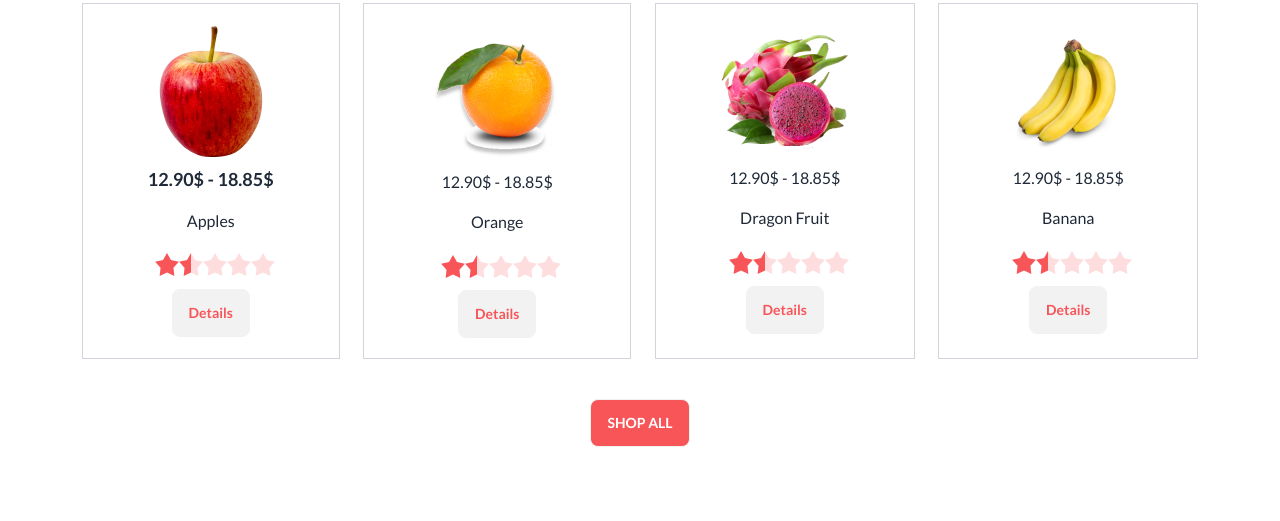
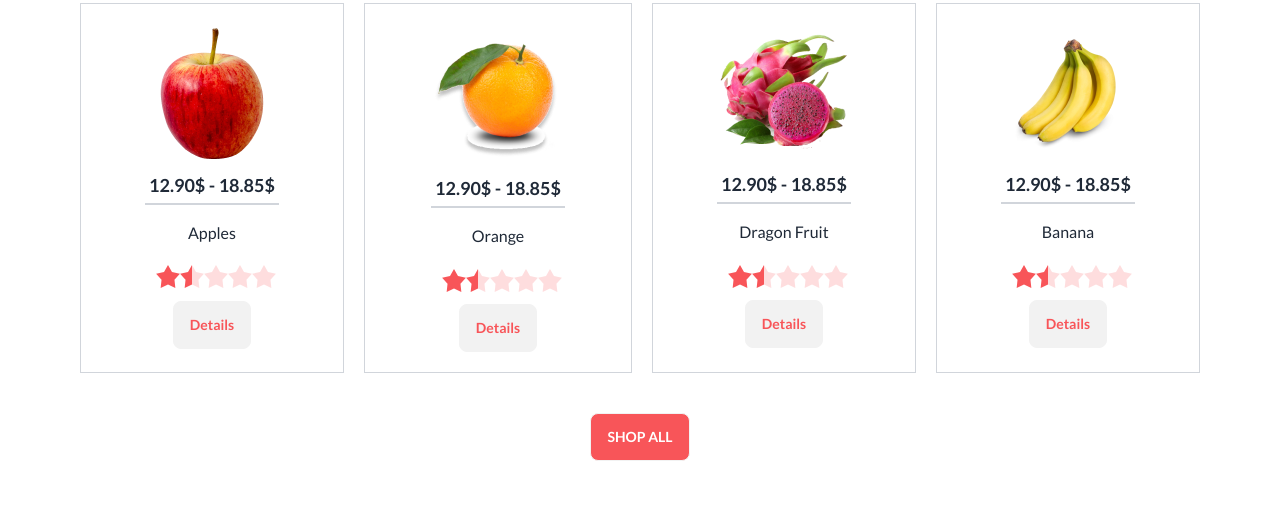
Before and after one commit to salehinRifat/Fruit-burst, a plain HTML site: page index.html in a window 1280 px wide. Shown: the part 1247-1768 px from the top of the page. Drawn offline with nearby package versions, Linux system fonts and the light colour scheme.

Commit message:
Details section updated

```diff
--- a/index.html
+++ b/index.html
@@ -228,7 +228,7 @@
                 <!-- modal 1 -->
                 <div class="border border-gray-300 flex flex-col justify-center items-center px-16 py-5">
                     <img src="images/fruit6.png" alt="">
-                    <h2 class="text-center text-lg font-bold my-2">12.90$ - 18.85$</h2>
+                    <h2 class="text-center text-lg font-bold my-2 border-b-2 border-gray-300 p-1">12.90$ - 18.85$</h2>
                     <p class="my-2">Apples</p>
                     <div class="rating rating-md rating-half my-3">
                         <input type="radio" name="rating-1" class="rating-hidden" />
@@ -290,7 +290,7 @@
 
                 <div class="border border-gray-300 flex flex-col justify-center items-center  px-16 py-5">
                     <img src="images/fruit7.png" alt="">
-                    <h2 class="text-center my-2">12.90$ - 18.85$</h2>
+                    <h2 class="text-center text-lg font-bold my-2 border-b-2 border-gray-300 p-1">12.90$ - 18.85$</h2>
                     <p class="my-2">Orange</p>
                     <div class="rating rating-md rating-half my-3">
                         <input type="radio" name="rating-2" class="rating-hidden" />
@@ -351,7 +351,7 @@
 
                 <div class="border border-gray-300 flex flex-col justify-center items-center  px-16 py-5">
                     <img src="images/fruit8.png" alt="">
-                    <h2 class="text-center my-2">12.90$ - 18.85$</h2>
+                    <h2 class="text-center my-2 text-lg font-bold border-b-2 border-gray-300 p-1 ">12.90$ - 18.85$</h2>
                     <p class="my-2">Dragon Fruit</p>
                     <div class="rating rating-md rating-half my-3">
                         <input type="radio" name="rating-3" class="rating-hidden" />
@@ -412,7 +412,7 @@
 
                 <div class="border border-gray-300 flex flex-col justify-center items-center  px-16 py-5">
                     <img src="images/fruit9.png" alt="">
-                    <h2 class="text-center my-2">12.90$ - 18.85$</h2>
+                    <h2 class="text-center my-2 text-lg font-bold border-b-2 border-gray-300 p-1 ">12.90$ - 18.85$</h2>
                     <p class="my-2">Banana</p>
                     <div class="rating rating-md rating-half my-3">
                         <input type="radio" name="rating-4" class="rating-hidden" />
```
